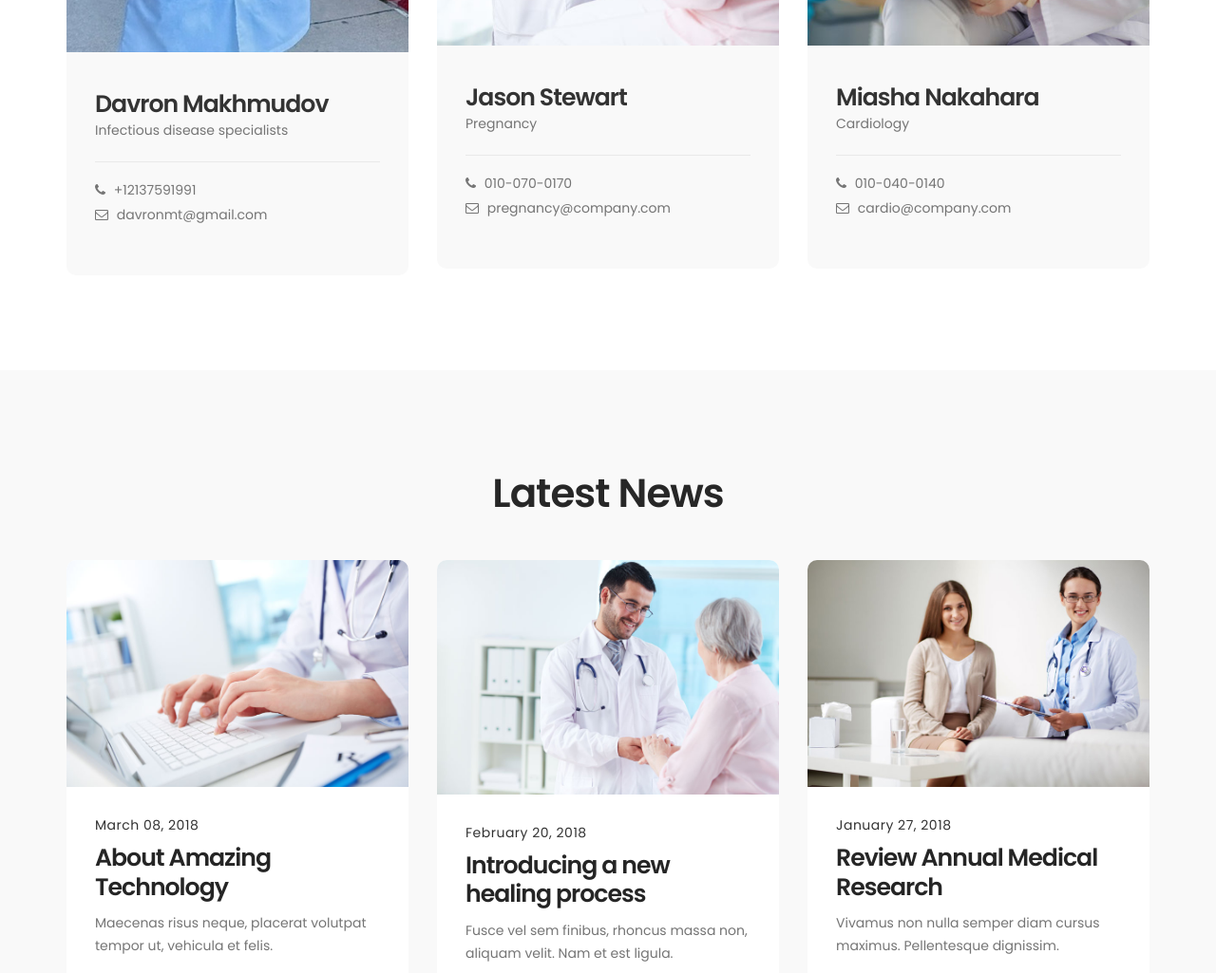
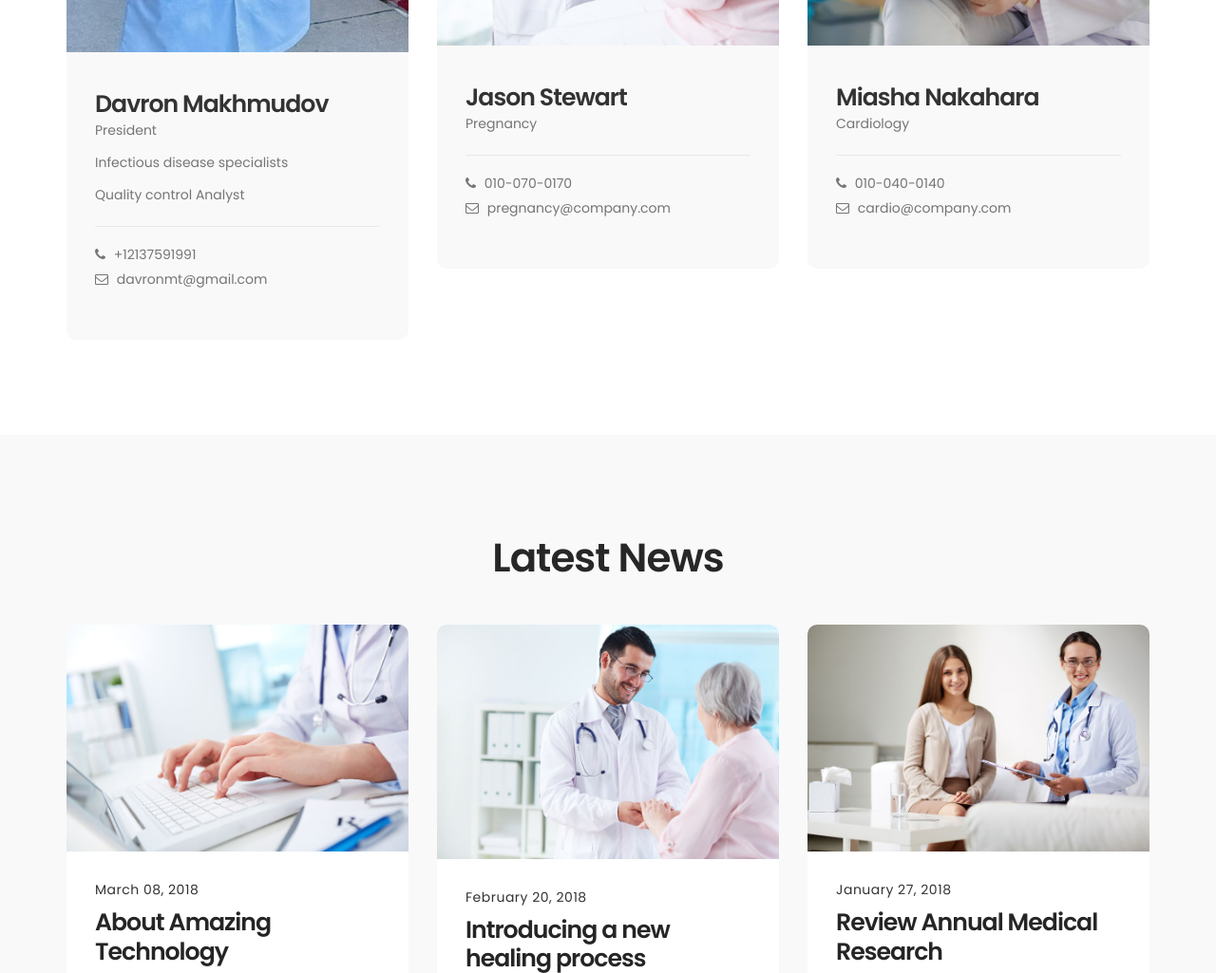
Before and after one commit to Kovrigin1987/uzida-site, a plain HTML site: page index.html in a window 1280 px wide. Shown: the part 2220-3245 px from the top of the page at 95% size. Drawn offline with Linux system fonts and the light colour scheme.

Commit message:
Update index.html

```diff
--- a/index.html
+++ b/index.html
@@ -178,7 +178,9 @@ http://www.tooplate.com/view/2098-health
 
                                    <div class="team-info">
                                         <h3>Davron Makhmudov</h3>
+					 <p>President</p>
                                         <p>Infectious disease specialists</p>
+					 <p>Quality control Analyst</p>
                                         <div class="team-contact-info">
                                              <p><i class="fa fa-phone"></i> +12137591991</p>
                                              <p><i class="fa fa-envelope-o"></i> <a href="#">davronmt@gmail.com</a></p>
```
